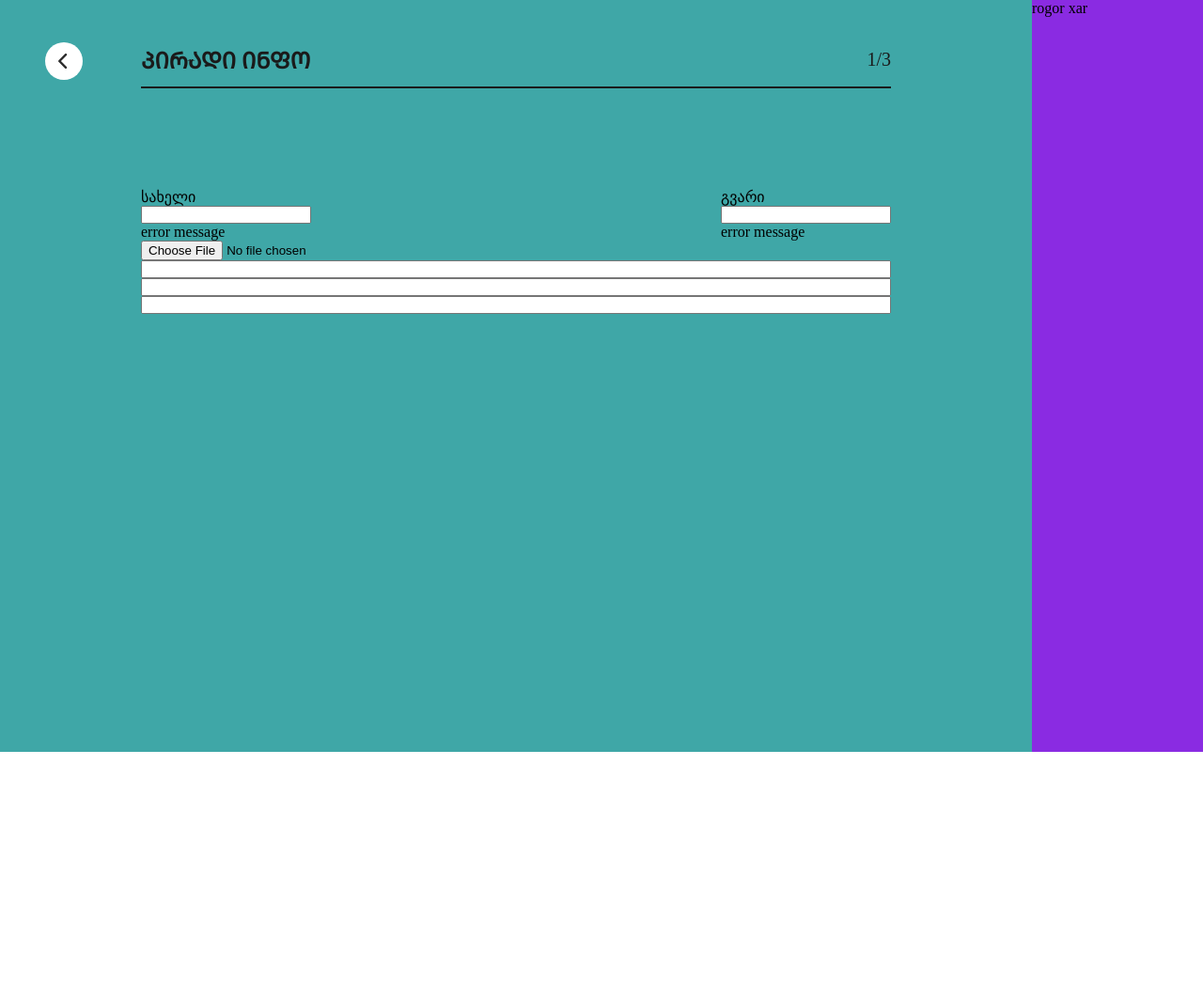
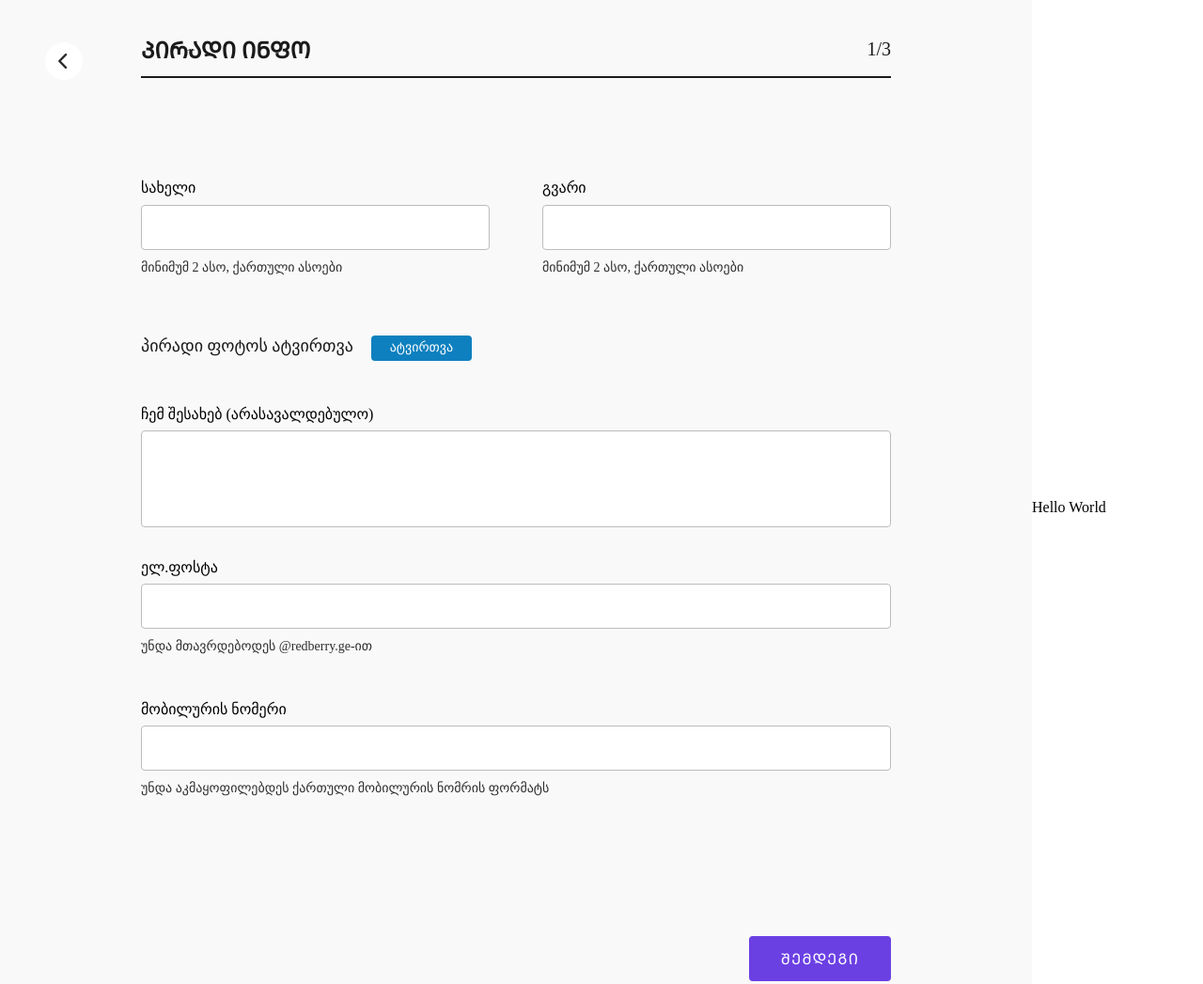
Before and after one commit to kverna9/Redbury-resume, a plain HTML site: page personal/persinfo.html in a window 1280 px wide. Shown: the whole page at 94% size. Before the commit the page ends 800 px from the top, so only its background shows below. Drawn offline with Linux system fonts and the light colour scheme.

Commit message:
i have added a personal data entry page, HTML and CSS files

```diff
--- a/personal/persinfo.html
+++ b/personal/persinfo.html
@@ -29,23 +29,38 @@
                 <div id="name-box">
                     <label for="name">სახელი</label>
                     <input type="text" id="name">
-                    <p>error message</p>
+                    <p class="error">მინიმუმ 2 ასო, ქართული ასოები</p>
                 </div>
                 <div id="lastname-box">
                     <label for="lastname">გვარი</label>
                     <input type="text" id="lastname">
-                    <p>error message</p>
+                    <p class="error">მინიმუმ 2 ასო, ქართული ასოები</p>
                 </div>
             </div>
             <div id="input-box">
-                <input type="file">
-                <input type="text">
-                <input type="email">
-                <input type="text">
+                <div id="file-upload">
+                    <label id="upload-text">პირადი ფოტოს ატვირთვა</label>
+                    <label id="upload-btn" for="file">ატვირთვა</label>
+                    <input type="file" id="file">
+                </div>
+                <div class="about-info">
+                    <label for="about-my">ჩემ შესახებ (არასავალდებულო)</label>
+                    <input type="text" id="about-my">
+                </div>
+                <div class="contact email">
+                    <label>ელ.ფოსტა</label>
+                    <input type="email">
+                    <p class="error">უნდა მთავრდებოდეს @redberry.ge-ით</p>
+                </div>
+                <div class="contact phone">
+                    <label>მობილურის ნომერი</label>
+                    <input type="text">
+                    <p class="error">უნდა აკმაყოფილებდეს ქართული მობილურის ნომრის ფორმატს</p>
+                </div>
             </div>
-
+            <button id="next-btn">ᲨᲔᲛᲓᲔᲒᲘ</button>
         </form>
-        <section>rogor xar</section>
+        <section>Hello World</section>
     </main>
 </body>
 
--- a/personal/personal.css
+++ b/personal/personal.css
@@ -1,12 +1,7 @@
 main {
     max-width: 1920px;
-    /* max-height: 1080px; */
-    width: 100vw;
-    height: 100vh;
-
-    /* position: relative; */
-    background-color: red;
-    /* padding: 20px; */
+    max-height: 1080px;
+    margin: auto;
     display: flex;
 
     align-items: center;
@@ -52,40 +47,152 @@ hr {
 #name-box, #lastname-box {
     display: flex;
     flex-direction: column;
+    height: 122px;
+    margin-bottom: 46px;
 }
-#name {
-
+#name, #lastname {
+    display: flex;
+    justify-content: center;
+    align-items: center;
+    flex-shrink: 0;
+    align-self: stretch;
+    width: 371px;
+    height: 48px;
+    padding: 13px 16px 14px 16px;
+    font-size: 16px;
+    color: rgba(0, 0, 0, 0.60);
+    font-weight: 400;
+    line-height: 21px; /* 131.25% */
+    margin: 8px 0;
+    outline: none;
+    border-radius: 4px;
+    border: 1px solid #BCBCBC;
+    background: #FFFFFF;
 }
-#lastname {
-
+#name-lastname label {
+    color: #000;
+    font-size: 16px;
+    font-style: normal;
+    font-weight: 500;
+    line-height: 21px; /* 131.25% */
+}
+.error {
+    color: #2E2E2E;
+    font-size: 14px;
+    font-weight: 300;
+    line-height: 21px; /* 150% */
+    /* display: none; */
 }
 #input-box {
     display: flex;
     flex-direction: column;
 }
+#file-upload {
+    margin-bottom: 47px;
+    display: flex;
+    gap: 19px;
+}
+#file {
+    display: none;
+}
+#upload-text {
+    color:#1A1A1A;
+    font-size: 18px;
+    font-style: normal;
+    font-weight: 500;
+    line-height: normal;
+}
+#upload-btn {
+    display: flex;
+    justify-content: center;
+    align-items: center;
+    gap: 10px;
+    flex-shrink: 0;
+    width: 107px;
+    height: 27px;
+    padding: 10px 10px 12px 10px;
+    border-radius: 4px;
+    background: #0E80BF;
+    color: #FFF;
+    font-size: 14px;
+    font-style: normal;
+    font-weight: 400;
+    line-height: normal;
+    cursor: pointer;
+}
+#about-my {
+    margin: 8px 0 0 0;
+    display: flex;
+    padding: 13px 16px 69px 16px;
+    justify-content: center;
+    align-items: center;
+    flex: 1 0 0;
+    align-self: stretch;
+    outline: none;
+    border-radius: 4px;
+    border: 1px solid #BCBCBC;
+    background: #FFF;
+    color: rgba(0, 0, 0, 0.60);
+    font-size: 16px;
+    font-style: normal;
+    font-weight: 400;
+    line-height: 21px; /* 131.25% */
+}
+.about-info {
+    margin-bottom: 33px;
+}
+.about-info input {
+    height: 103px;
+}
+.about-info input, .contact input {
+    width: 100%;
 
+}
+.contact {
+    height: 122px;
+    margin: 0 0 29px 0;
+}
+.contact input {
+    height: 48px;
+    display: flex;
+    height: 48px;
+    padding: 13px 16px 14px 16px;
+    justify-content: center;
+    align-items: center;
+    align-self: stretch;
+    border-radius: 4px;
+    border: 1px solid #BCBCBC;
+    background: #FFF;
+    outline: none;
+    margin: 8px 0;
+}
+#next-btn {
+    position: relative;
 
-
-
-
-
-
-
-
-
-
-
-
-
-
+    width: 151px;
+    height: 48px;
+    display: flex;
+    justify-content: center;
+    align-items: center;
+    border-radius: 4px;
+    background: #6B40E3;
+    color: #FFF;
+    font-size: 16px;
+    font-style: normal;
+    font-weight: 500;
+    line-height: normal;
+    letter-spacing: 1.28px;
+    border: none;
+    float: right;
+    margin-top: 100px;
+}
 form {
-    width: 1098px;
-    height: 100%;
+    max-width: 1098px;
     padding: 47px 150px;
-    background-color: rgb(63, 167, 167);
+    background-color: #F9F9F9;
 }
 section {
     width: 822px;
     height: 100%;
-    background-color: blueviolet;
+    background-color: #FFF;;
 }
```
